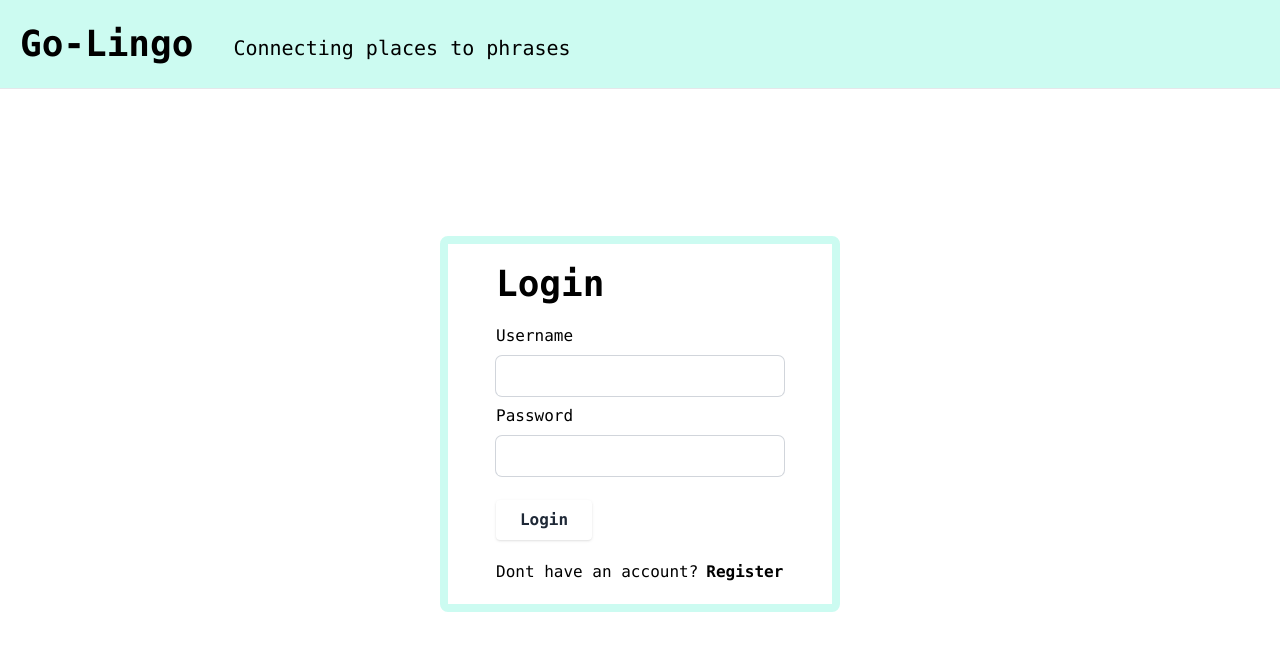
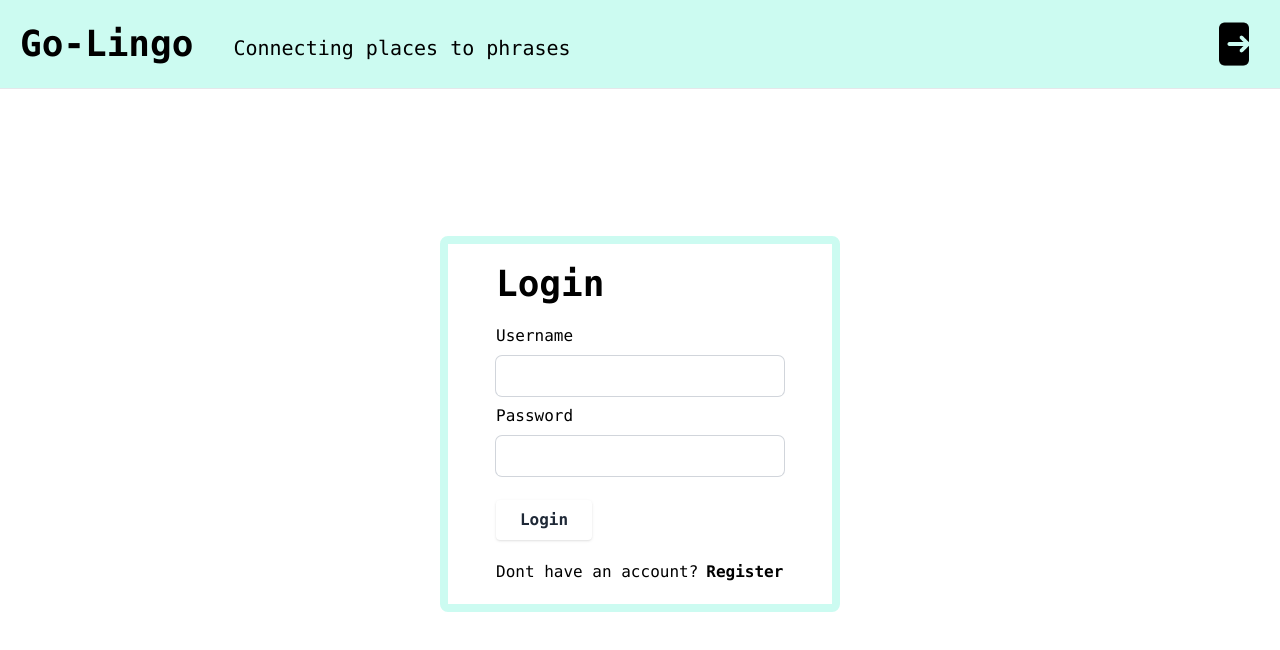
Before and after one commit to Pea75x/go-lingo-fe, a React (Create React App) app: page /login in a window 1280 px wide. Shown: the top 650 px of the page. Built offline with nearby package versions, Linux system fonts and the light colour scheme; no server answers; the HTML template or start-up script is replaced by a standard one.

Commit message:
added logout

```diff
--- a/src/components/Home.js
+++ b/src/components/Home.js
@@ -1,10 +1,21 @@
 import React from 'react'
+import { useNavigate } from 'react-router-dom';
+import logoutIcon from '../images/logout.png'
 
 function Home() {
+  const navigate = useNavigate();
+
+  function logout() {
+    localStorage.removeItem("access_token");
+    localStorage.removeItem("refresh_token");
+    navigate('/login');
+  }
+
   return (
-    <div className="text-center font-mono border-b md:flex items-center py-6 bg-teal-100">
+    <div className="text-center font-mono border-b md:flex items-center py-6 bg-teal-100 relative">
       <h1 className="text-4xl font-bold px-5">Go-Lingo</h1>
       <p className="pt-2 text-xl px-5">Connecting places to phrases</p>
+      <img src={logoutIcon} className="absolute right-0 m-4 font-xl hover:scale-105" alt="logout" onClick={logout} width="60"/>
     </div>
   )
 }
--- a/src/components/Login.js
+++ b/src/components/Login.js
@@ -77,7 +77,7 @@ function Login() {
         </form>
         <p className='mt-5'>
           Dont have an account?
-          <a className='ml-2 font-bold' href='/signup'>
+          <a className='ml-2 font-bold' href='/register'>
             Register
           </a>
         </p>
--- a/src/components/Register.js
+++ b/src/components/Register.js
@@ -25,6 +25,7 @@ function Register() {
         navigate(`/login`);
       } catch (error) {
         if (error.request) {
+          console.log(error)
           setErrorMessage(error.request.statusText);
         } else {
           setErrorMessage('Error');
```
Also changed, not shown: src/api/auth.js (line endings or trailing spaces), src/images/logout.png (added).
